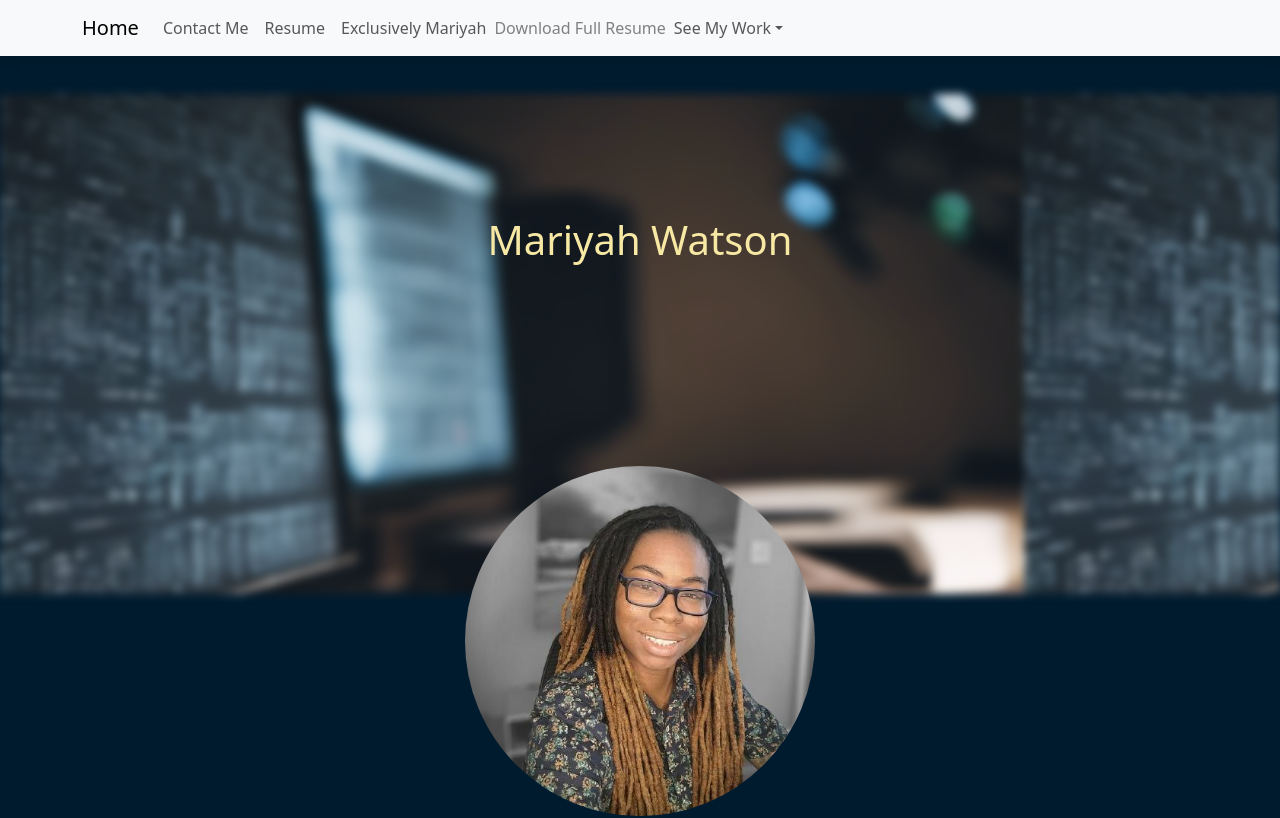
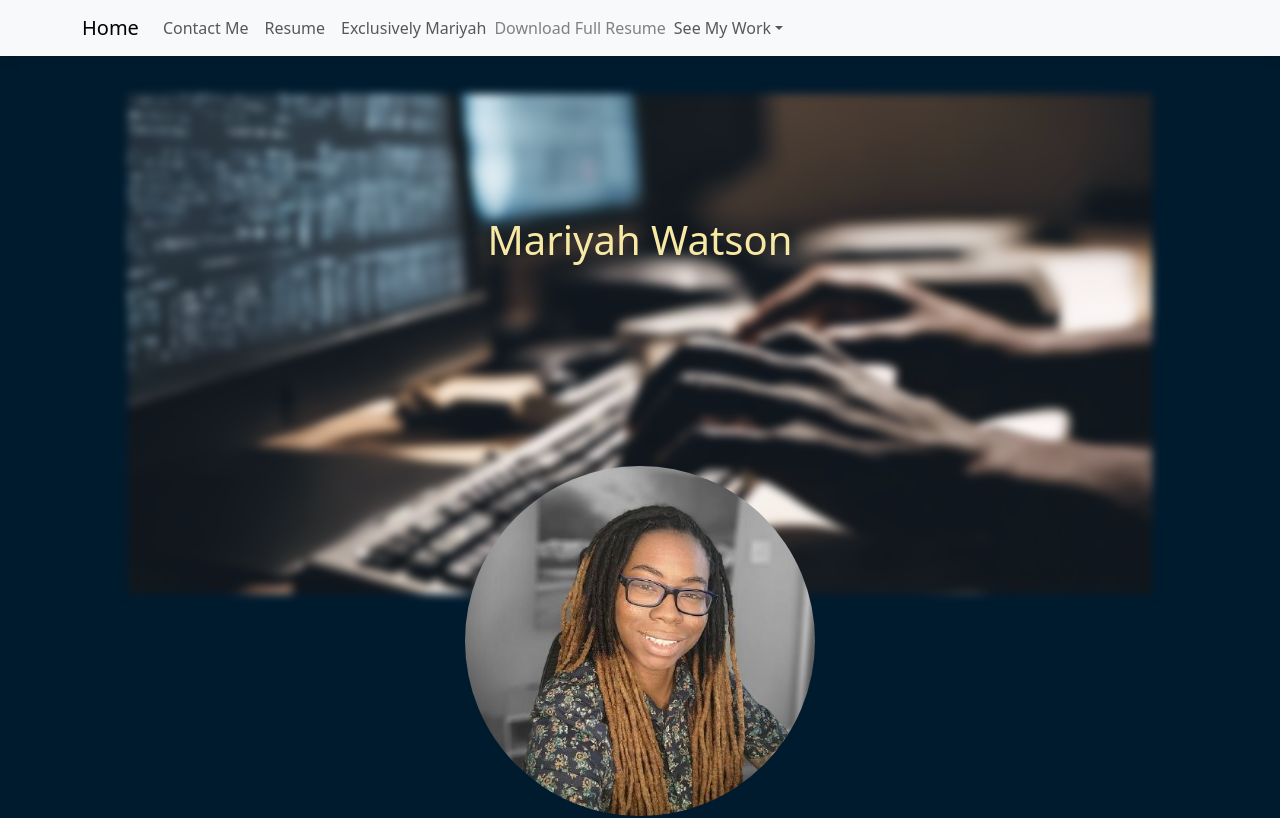
Before and after one commit to MariyahW/CapStone, a React (Vite) app in the folder site/: page / in a window 1280 px wide. Shown: the top 818 px of the page. Built offline with nearby package versions, Linux system fonts and the light colour scheme.

Commit message:
Updated background image to be centered and no-repeat

```diff
--- a/site/src/components/Image.jsx
+++ b/site/src/components/Image.jsx
@@ -1,10 +1,10 @@
 import React from 'react'
 import bg from "../visuals/coding_image.jpg";
-import photo from "../visuals/imageOfSelf.jpg"
+
 export default function Image() {
   return (
 
- <div  style= {{  backgroundImage: `url(${bg})`, width:'100%', filter:'blur(4px)', height:'500px' }}
+ <div  style= {{  backgroundImage: `url(${bg})`, width:'100%', filter:'blur(4px)', height:'500px',backgroundRepeat:"no-repeat", backgroundPosition:"center" }}
  >
 
 
```
